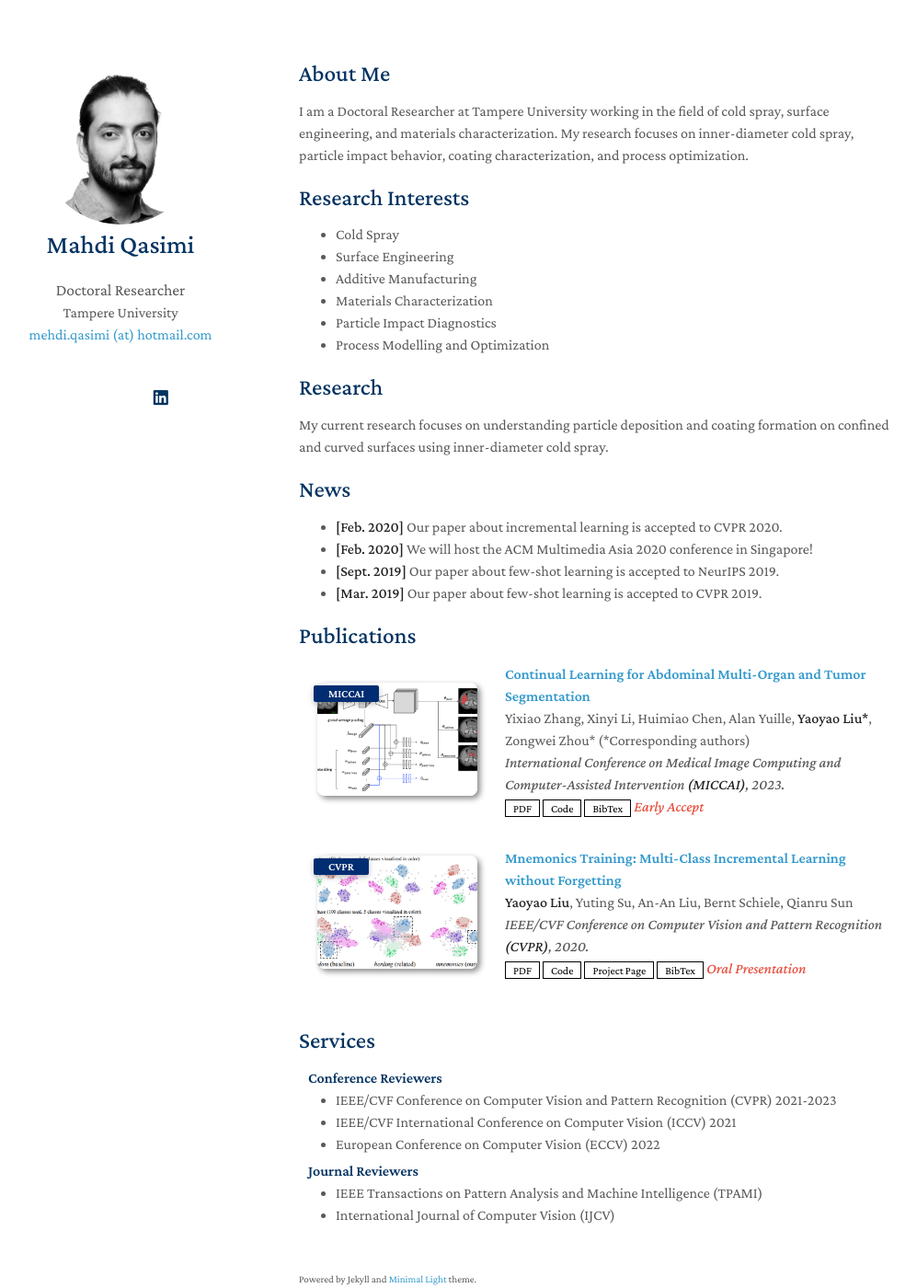
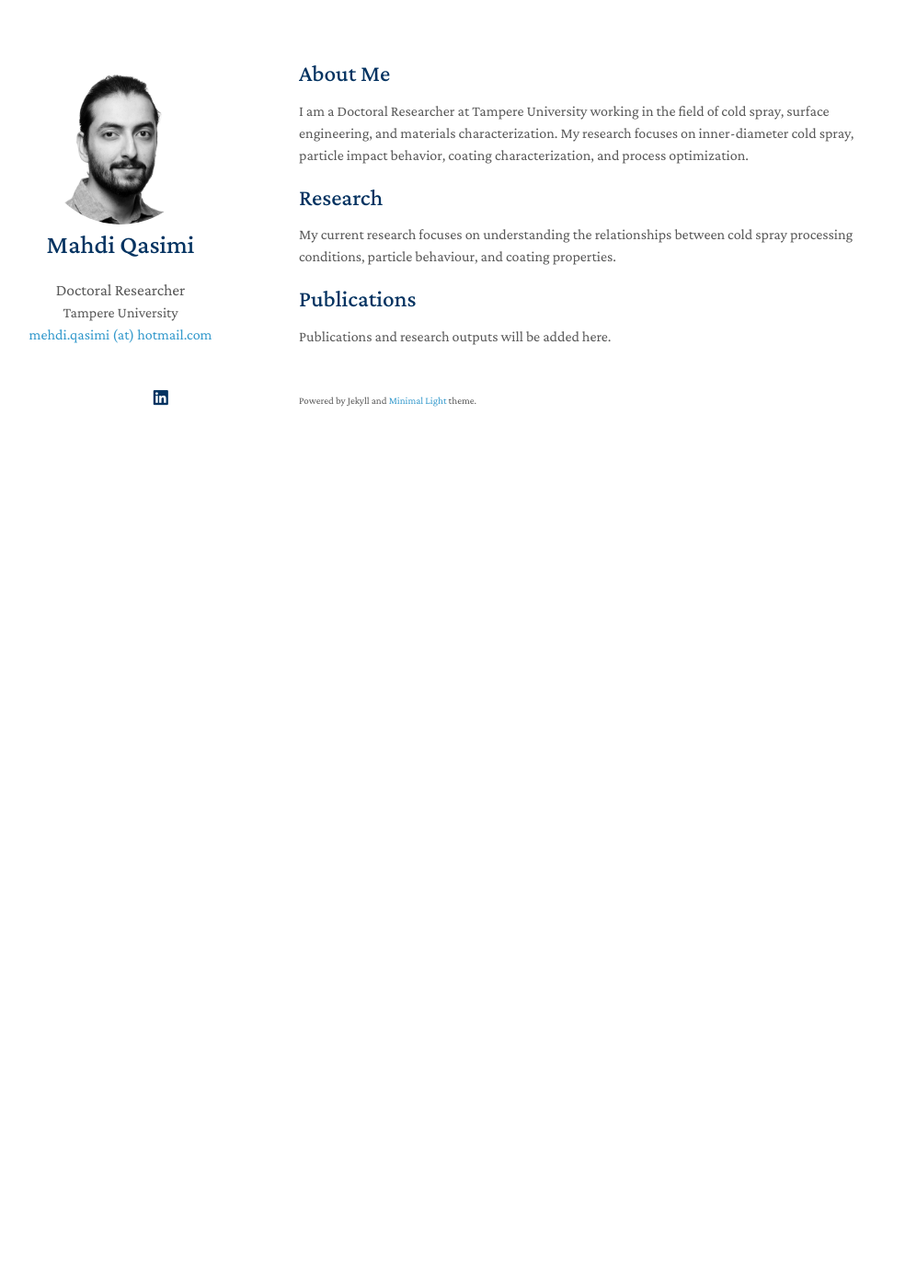
Before and after one commit to mehdiqasimi/mehdiqasimi.github.io, a Jekyll site: the page built from index.md, in a window 1280 px wide and 1400 px high. Shown: the whole window at 92% size, without its empty margins (145-1142 px from the left). Built offline with Jekyll 4.4.1, drawn with Linux system fonts in a browser that asks for light colours; a style sheet for code colours, icons or effects is not loaded; our own code applies the rules of GitHub Pages for plain Markdown files.

Commit message:
Update index.md

```diff
--- a/index.md
+++ b/index.md
@@ -6,25 +6,9 @@ layout: homepage
 
 I am a Doctoral Researcher at Tampere University working in the field of cold spray, surface engineering, and materials characterization. My research focuses on inner-diameter cold spray, particle impact behavior, coating characterization, and process optimization.
 
-## Research Interests
+## Research
+My current research focuses on understanding the relationships between cold spray processing conditions, particle behaviour, and coating properties.
 
-- Cold Spray
-- Surface Engineering
-- Additive Manufacturing
-- Materials Characterization
-- Particle Impact Diagnostics
-- Process Modelling and Optimization
+## Publications
 
-## Research
-My current research focuses on understanding particle deposition and coating formation on confined and curved surfaces using inner-diameter cold spray.
-
-## News
-
-- **[Feb. 2020]** Our paper about incremental learning is accepted to CVPR 2020.
-- **[Feb. 2020]** We will host the ACM Multimedia Asia 2020 conference in Singapore!
-- **[Sept. 2019]** Our paper about few-shot learning is accepted to NeurIPS 2019.
-- **[Mar. 2019]** Our paper about few-shot learning is accepted to CVPR 2019.
-
-{% include_relative _includes/publications.md %}
-
-{% include_relative _includes/services.md %}
+Publications and research outputs will be added here.
```
